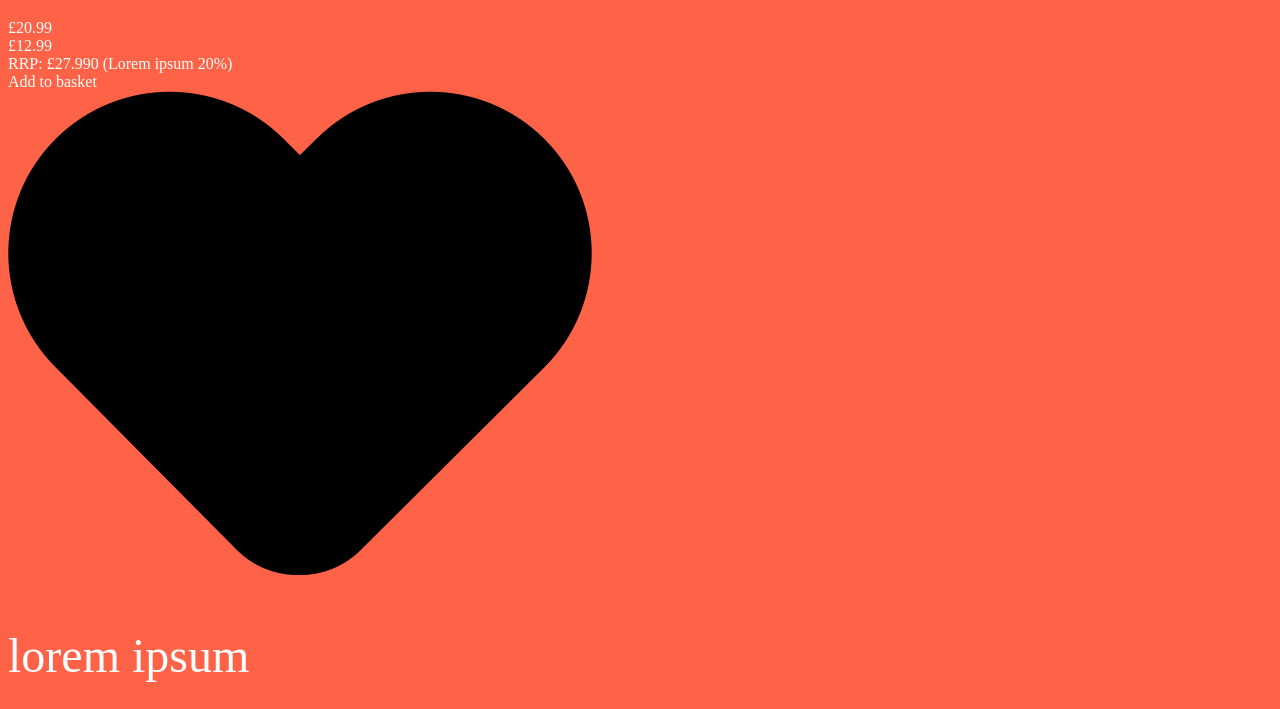
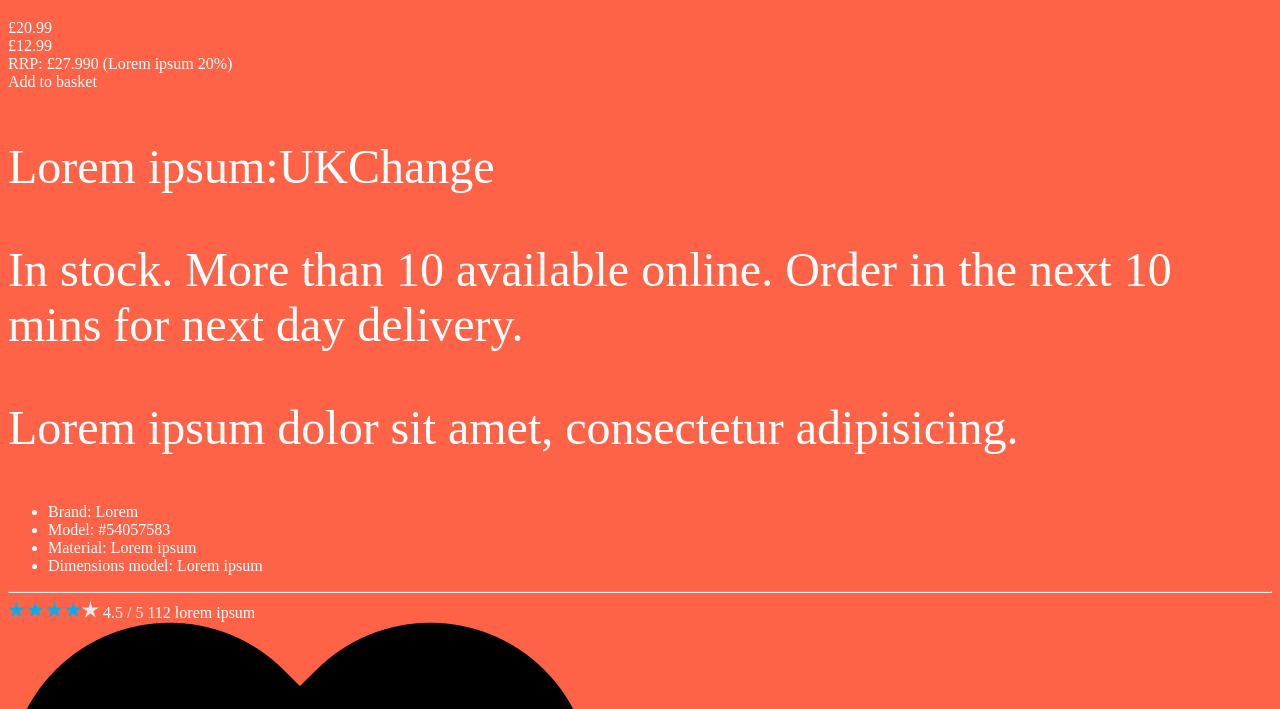
Before and after one commit to ezeikel/tribal-test-web, a website: page app/index.html in a window 1280 px wide. Shown: the part 1940-2649 px from the top of the page. Drawn offline with Linux system fonts and the light colour scheme.

Commit message:
Description section styling done.

```diff
--- a/app/index.html
+++ b/app/index.html
@@ -40,6 +40,25 @@
               Add to basket
             </a>
           </div>
+          <div class="product-stock">
+            <p><span class="uppercase bold">Lorem ipsum:</span><span class="country uppercase">UK</span><span class="underline">Change</span></p>
+            <p class="greyed-out"><span class="bold">In stock.</span> More than 10 available online. Order in the next 10 mins for next day delivery.</p>
+          </div>
+          <div class="product-info">
+            <p>Lorem ipsum dolor sit amet, consectetur adipisicing.</p>
+            <ul>
+              <li>Brand: Lorem</li>
+              <li>Model: #54057583</li>
+              <li>Material: Lorem ipsum</li>
+              <li>Dimensions model: Lorem ipsum</li>
+            </ul>
+          </div>
+          <hr/>
+          <div class="product-rating">
+            <span class="stars"><img src="images/four-stars.png"/><img src="images/star.png"/></span>
+            <span class="bold star-rating">4.5 / 5</span>
+            <span class="reviews underline">112 lorem ipsum</span>
+          </div>
         </div>
       </div>
       <section class="product-bar">
--- a/app/styles/scss/_base.scss
+++ b/app/styles/scss/_base.scss
@@ -15,3 +15,11 @@ ul {
   padding: 0;
   margin: 0;
 }
+
+hr {
+  margin-top: 20px;
+  border-color: #eee;
+  opacity: 0.3;
+  margin-left: -30px;
+  margin-right: -30px;
+}
--- a/app/styles/scss/_product.scss
+++ b/app/styles/scss/_product.scss
@@ -56,13 +56,33 @@
           display: inline-block;
           font-size: 1.8em;
           font-weight: 300;
-          margin-bottom: 10px;
+          //margin-bottom: 10px;
           + .price-lbl {
             margin-left: 10px;
           }
         }
         .rrp {
           width: 100%;
+        }
+      }
+      .product-stock {
+        margin-top: 50px;
+        .country {
+          margin-right: 20px;
+          margin-left: 20px;
+        }
+      }
+      .product-info {
+        ul {
+          list-style: initial;
+          padding-left: 20px;
+        }
+      }
+      .product-rating {
+        margin-top: 20px;
+        .star-rating {
+          margin-left: 10px;
+          margin-right: 10px;
         }
       }
       .title {
@@ -99,7 +119,7 @@
           flex-direction: column;
           line-height: initial;
           p {
-            margin-bottom: 10px;
+            margin-bottom: 5px;
           }
           .big-price {
             margin-top: 0;
--- a/app/styles/scss/_shared.scss
+++ b/app/styles/scss/_shared.scss
@@ -10,3 +10,11 @@
 .bold {
   font-weight: bold;
 }
+
+.uppercase {
+  text-transform: uppercase;
+}
+
+.underline {
+  text-decoration: underline;
+}
```
Also changed, not shown: app/images/four-stars.png (added), app/images/star.png (added).
